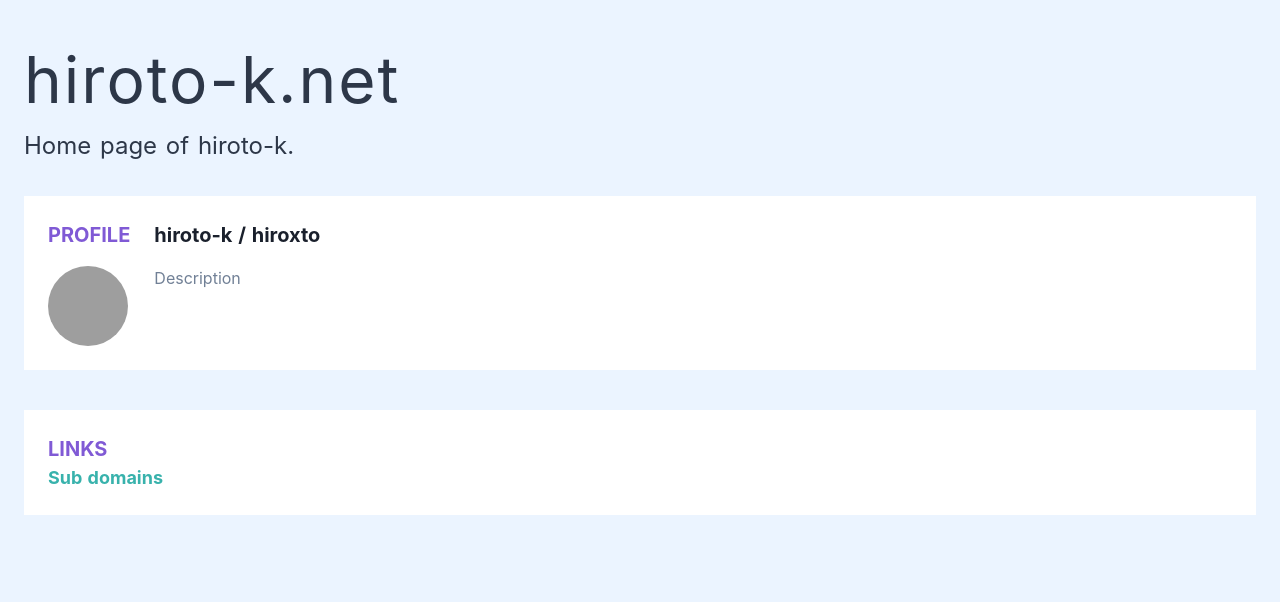
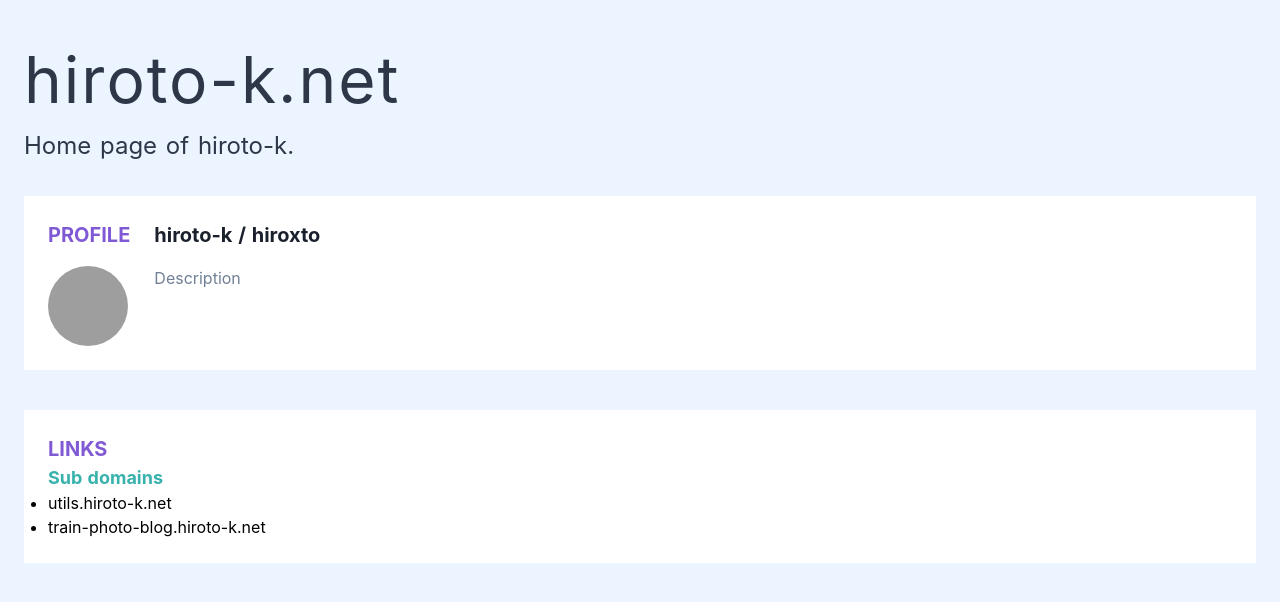
Before and after one commit to hiroxto/hiroxto.net, a Nuxt app: page / in a window 1280 px wide. Shown: the top 602 px of the page. Built offline with nearby package versions, Linux system fonts and the light colour scheme; grey boxes are pictures that could not be loaded.

Commit message:
Create sub domain links list

```diff
--- a/components/pages/index/LinksContent.vue
+++ b/components/pages/index/LinksContent.vue
@@ -10,6 +10,16 @@
       </h4>
 
       <ul class="list-disc">
+        <li
+          v-for="(subDomainLink, subDomainLinksKey) in subDomainLinks"
+          :key="subDomainLinksKey"
+        >
+          <a
+            v-text="subDomainLink.name"
+            :href="subDomainLink.to"
+          >
+          </a>
+        </li>
       </ul>
     </div>
   </div>
@@ -17,9 +27,24 @@
 
 <script lang="ts">
 import Vue from 'vue';
+import { Link } from '~/types';
 
 export default Vue.extend({
   name: 'LinksContent',
+  computed: {
+    subDomainLinks (): Link[] {
+      return [
+        {
+          name: 'utils.hiroto-k.net',
+          to: 'https://utils.hiroto-k.net/',
+        },
+        {
+          name: 'train-photo-blog.hiroto-k.net',
+          to: 'https://train-photo-blog.hiroto-k.net/',
+        },
+      ];
+    },
+  },
 });
 </script>
 
```
